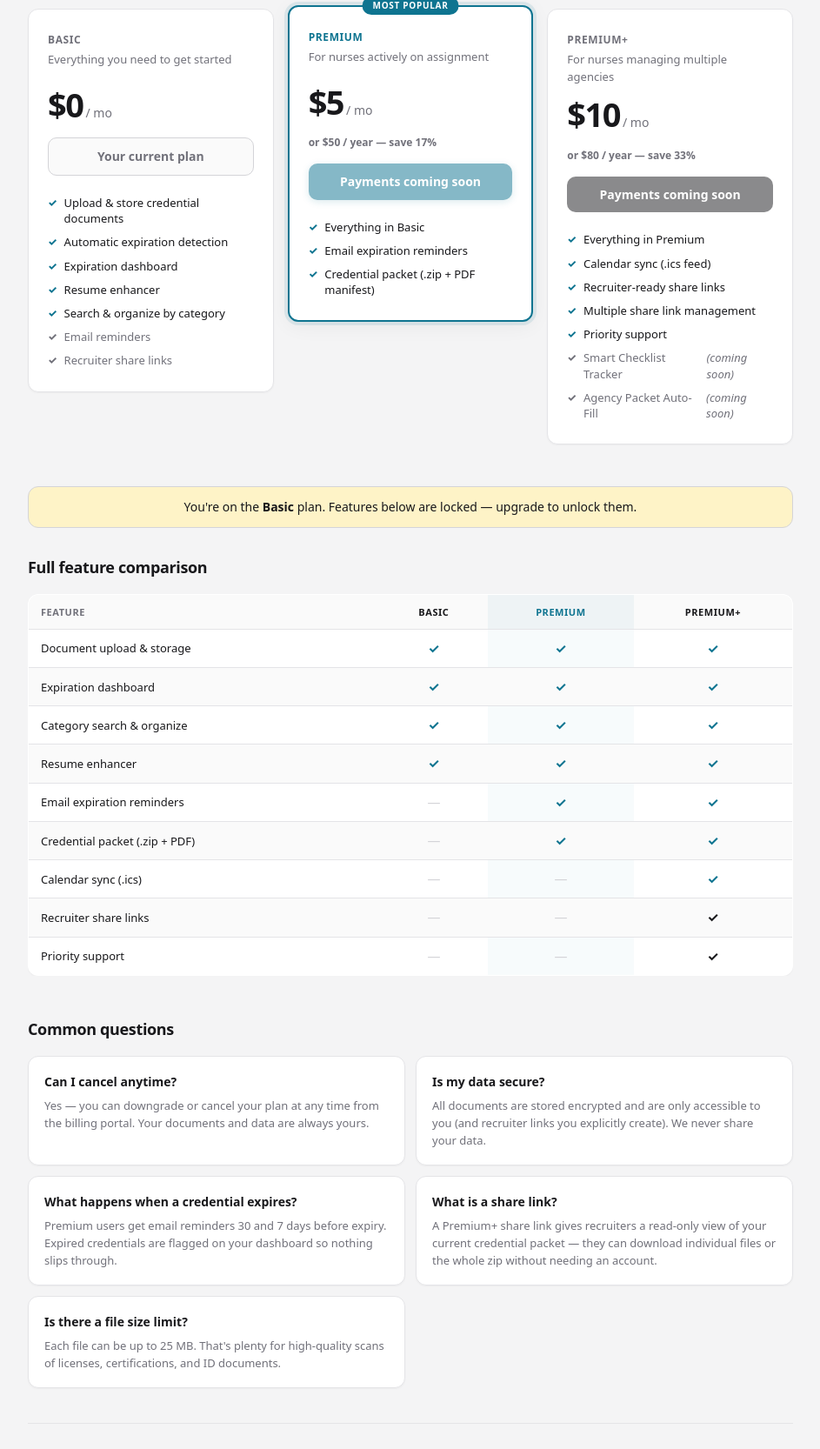
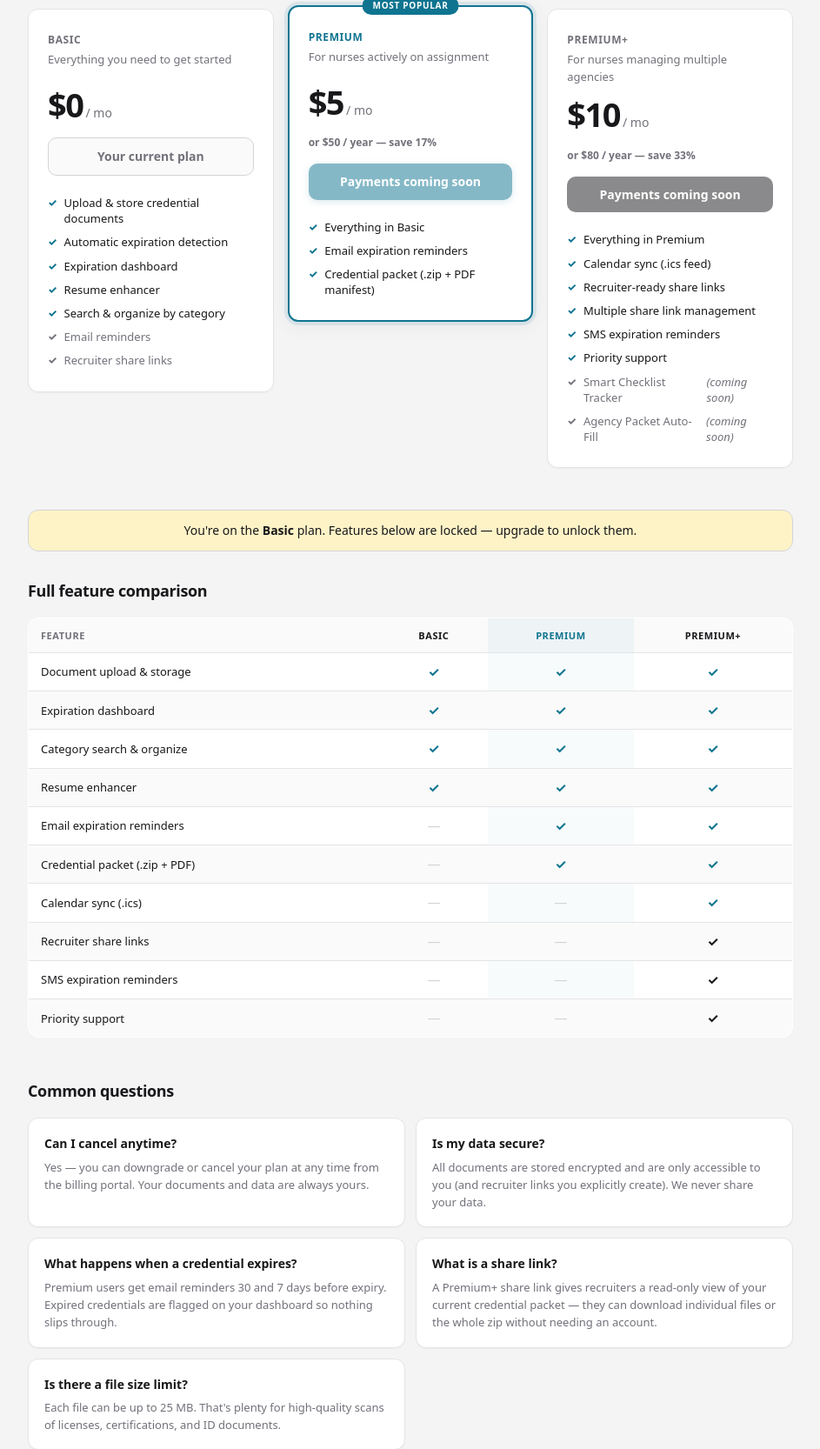
Before and after one commit to Roamingstatus/travel-nurse-credentials, a FastAPI app: template app/templates/premium.html in a window 1280 px wide. Shown: the part 403-2069 px from the top of the page at 87% size, without its empty margins (168-1111 px from the left). Run offline with FastAPI, Linux system fonts and the light colour scheme; the template is opened without the code that fills it, so the values that code supplies are empty; some libraries are stand-ins or nearby versions.

Commit message:
Add SMS reminders to premium feature comparison list
Add "SMS expiration reminders" to the premium pricing card bullet list and the full feature comparison table in the `premium.html` template.

Replit-Commit-Author: Agent
Replit-Commit-Session-Id: 669cec42-3c3c-4f02-b709-64a9de3e173f
Replit-Commit-Checkpoint-Type: full_checkpoint
Replit-Commit-Event-Id: 2be13394-aff8-4b7b-9d02-dd91bccaa227
Replit-Commit-Screenshot-Url: https://storage.googleapis.com/screenshot-production-us-central1/4455211f-c3a7-4220-a33f-65d766faa846/669cec42-3c3c-4f02-b709-64a9de3e173f/a3K2gk8
Replit-Helium-Checkpoint-Created: true

```diff
--- a/app/templates/premium.html
+++ b/app/templates/premium.html
@@ -107,6 +107,7 @@
       <li>Calendar sync (.ics feed)</li>
       <li>Recruiter-ready share links</li>
       <li>Multiple share link management</li>
+      <li>SMS expiration reminders</li>
       <li>Priority support</li>
       <li class="muted-feat">Smart Checklist Tracker <em>(coming soon)</em></li>
       <li class="muted-feat">Agency Packet Auto-Fill <em>(coming soon)</em></li>
@@ -205,6 +206,12 @@ function setBilling(mode) {
         </tr>
         <tr>
           <td>Recruiter share links</td>
+          <td><span class="ct-no">—</span></td>
+          <td class="col-feat"><span class="ct-no">—</span></td>
+          <td><span class="ct-yes-dark">✓</span></td>
+        </tr>
+        <tr>
+          <td>SMS expiration reminders</td>
           <td><span class="ct-no">—</span></td>
           <td class="col-feat"><span class="ct-no">—</span></td>
           <td><span class="ct-yes-dark">✓</span></td>
```
